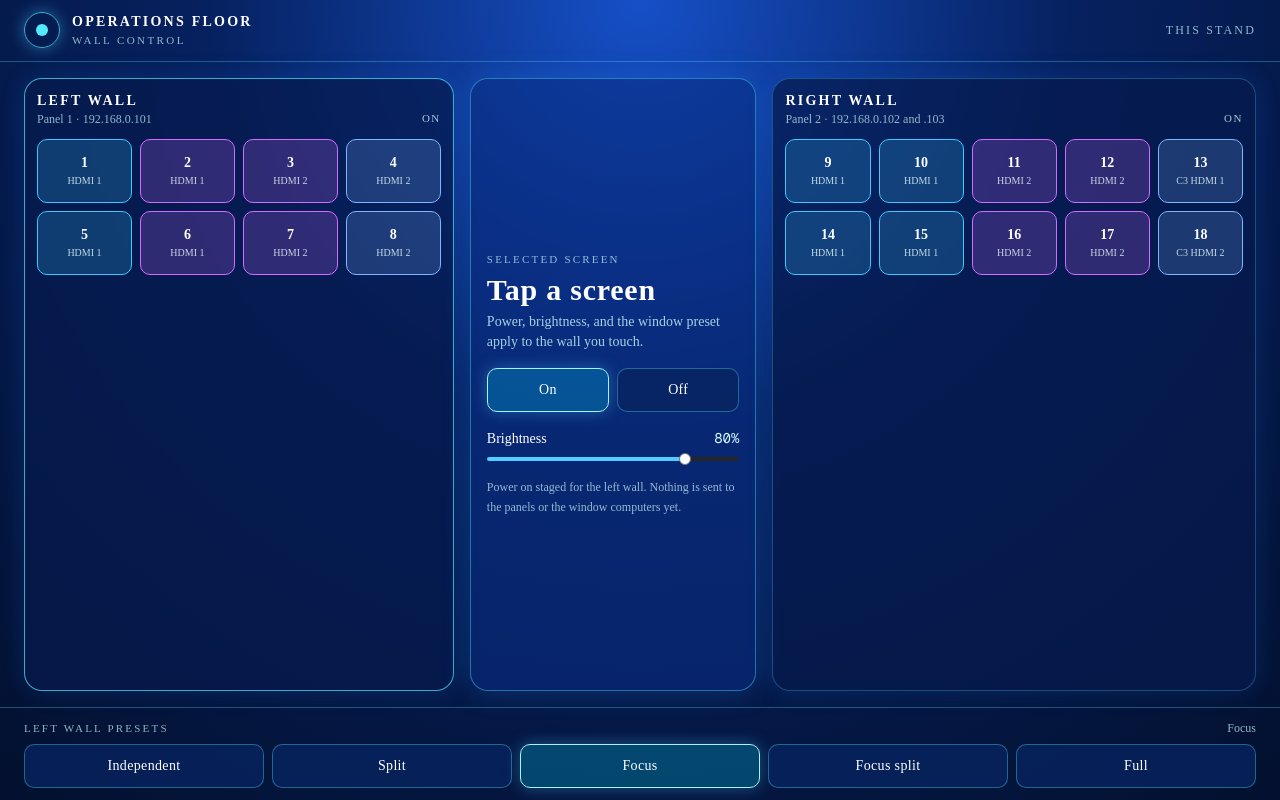
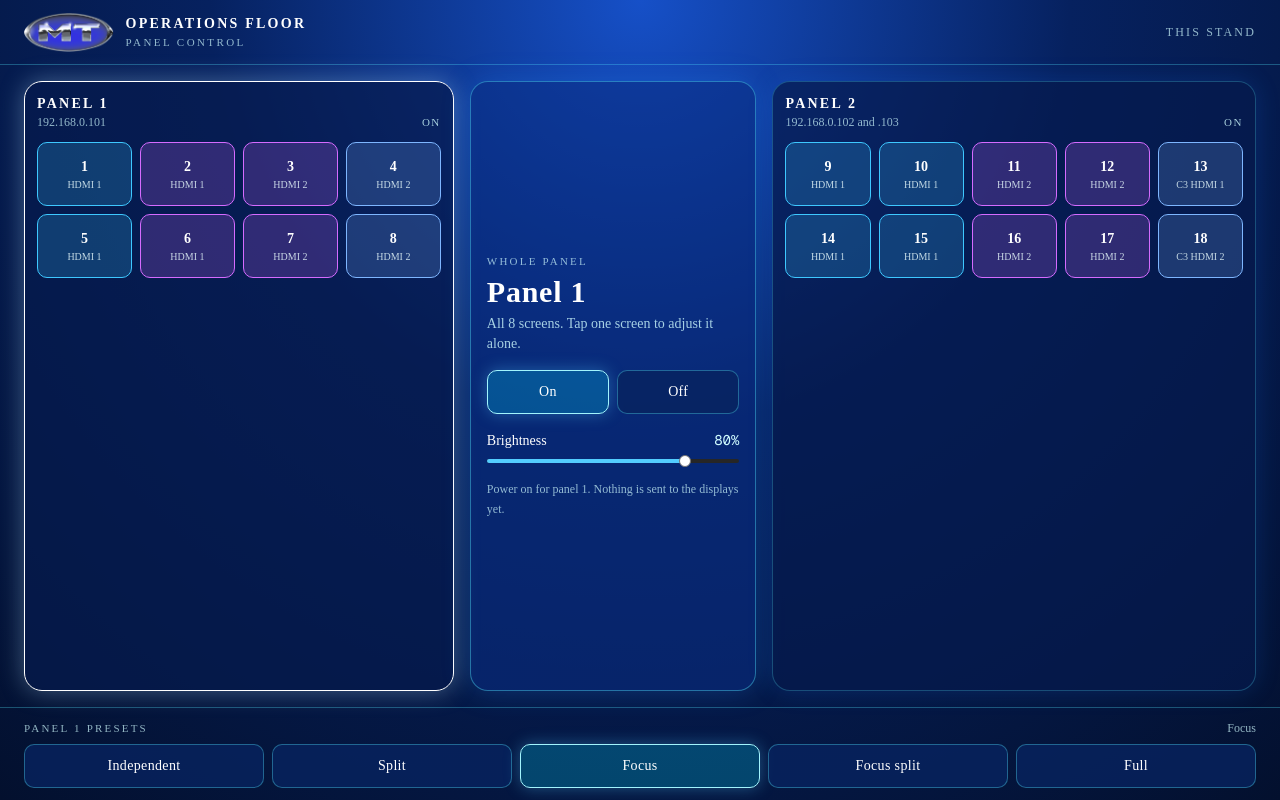
Before and after one commit to r-gismondi/ROC-Panels, a Next.js app in the folder web/: page / in a window 1280 px wide. Built offline with nearby package versions, Linux system fonts and the light colour scheme.

Commit message:
Control one screen or a whole panel, and show the MT logo.
Tapping a screen sets that display. Tapping the panel around the screens sets every screen on it.

Co-authored-by: rodrigo.gismondi <rodrigo.gismondi@mtllc.us>

```diff
--- a/web/components/wall-console.tsx
+++ b/web/components/wall-console.tsx
@@ -3,15 +3,17 @@
 import { useState } from "react"
 import { Slider } from "@/components/ui/slider"
 
-type WallId = 1 | 2
+type PanelId = 1 | 2
 
 type Screen = { id: string; hdmi: string }
 
 type Preset = { id: string; name: string; groups: Record<string, number> }
 
+type Selection = { panel: PanelId; screen: string | "all" }
+
 const GROUP_COLOR = ["#3ec8ff", "#d56bff", "#7eb6ff", "#5eead4", "#f0c27a"]
 
-const WALL_1: Screen[][] = [
+const PANEL_1: Screen[][] = [
   [
     { id: "TV1", hdmi: "HDMI 1" },
     { id: "TV2", hdmi: "HDMI 1" },
@@ -26,7 +28,7 @@ const WALL_1: Screen[][] = [
   ],
 ]
 
-const WALL_2: Screen[][] = [
+const PANEL_2: Screen[][] = [
   [
     { id: "TV9", hdmi: "HDMI 1" },
     { id: "TV10", hdmi: "HDMI 1" },
@@ -52,27 +54,39 @@ function groups(ids: string[], buckets: string[][]): Record<string, number> {
   return map
 }
 
-const IDS1 = WALL_1.flat().map((screen) => screen.id)
-const IDS2 = WALL_2.flat().map((screen) => screen.id)
+const IDS: Record<PanelId, string[]> = {
+  1: PANEL_1.flat().map((screen) => screen.id),
+  2: PANEL_2.flat().map((screen) => screen.id),
+}
 
-const PRESETS: Record<WallId, Preset[]> = {
+const SCREENS = [...PANEL_1.flat(), ...PANEL_2.flat()]
+
+function initialPower() {
+  return Object.fromEntries(SCREENS.map((screen) => [screen.id, true]))
+}
+
+function initialBrightness() {
+  return Object.fromEntries(SCREENS.map((screen) => [screen.id, 80]))
+}
+
+const PRESETS: Record<PanelId, Preset[]> = {
   1: [
-    { id: "independent", name: "Independent", groups: groups(IDS1, IDS1.map((id) => [id])) },
-    { id: "split", name: "Split", groups: groups(IDS1, [["TV1", "TV2", "TV5", "TV6"], ["TV3", "TV4", "TV7", "TV8"]]) },
-    { id: "focus", name: "Focus", groups: groups(IDS1, [["TV1", "TV5"], ["TV2", "TV3", "TV6", "TV7"], ["TV4", "TV8"]]) },
+    { id: "independent", name: "Independent", groups: groups(IDS[1], IDS[1].map((id) => [id])) },
+    { id: "split", name: "Split", groups: groups(IDS[1], [["TV1", "TV2", "TV5", "TV6"], ["TV3", "TV4", "TV7", "TV8"]]) },
+    { id: "focus", name: "Focus", groups: groups(IDS[1], [["TV1", "TV5"], ["TV2", "TV3", "TV6", "TV7"], ["TV4", "TV8"]]) },
     {
       id: "focus-split",
       name: "Focus split",
-      groups: groups(IDS1, [["TV1"], ["TV5"], ["TV2", "TV3", "TV6", "TV7"], ["TV4"], ["TV8"]]),
+      groups: groups(IDS[1], [["TV1"], ["TV5"], ["TV2", "TV3", "TV6", "TV7"], ["TV4"], ["TV8"]]),
     },
-    { id: "full", name: "Full", groups: groups(IDS1, [IDS1]) },
+    { id: "full", name: "Full", groups: groups(IDS[1], [IDS[1]]) },
   ],
   2: [
-    { id: "independent", name: "Independent", groups: groups(IDS2, IDS2.map((id) => [id])) },
+    { id: "independent", name: "Independent", groups: groups(IDS[2], IDS[2].map((id) => [id])) },
     {
       id: "dual-1",
       name: "Dual focus 1",
-      groups: groups(IDS2, [
+      groups: groups(IDS[2], [
         ["TV9", "TV10", "TV14", "TV15"],
         ["TV11", "TV16"],
         ["TV12", "TV13", "TV17", "TV18"],
@@ -81,7 +95,7 @@ const PRESETS: Record<WallId, Preset[]> = {
     {
       id: "dual-2",
       name: "Dual focus 2",
-      groups: groups(IDS2, [
+      groups: groups(IDS[2], [
         ["TV9", "TV10", "TV14", "TV15"],
         ["TV11", "TV12", "TV16", "TV17"],
         ["TV13", "TV18"],
@@ -90,75 +104,99 @@ const PRESETS: Record<WallId, Preset[]> = {
     {
       id: "dual-3",
       name: "Dual focus 3",
-      groups: groups(IDS2, [
+      groups: groups(IDS[2], [
         ["TV9", "TV14"],
         ["TV10", "TV11", "TV15", "TV16"],
         ["TV12", "TV13", "TV17", "TV18"],
       ]),
     },
-    { id: "full", name: "Full", groups: groups(IDS2, [IDS2]) },
+    { id: "full", name: "Full", groups: groups(IDS[2], [IDS[2]]) },
   ],
 }
 
 export function WallConsole() {
-  const [wall, setWall] = useState<WallId>(1)
-  const [selected, setSelected] = useState<string | null>(null)
-  const [preset, setPreset] = useState<Record<WallId, string>>({ 1: "focus", 2: "dual-2" })
-  const [power, setPower] = useState<Record<WallId, boolean>>({ 1: true, 2: true })
-  const [brightness, setBrightness] = useState<Record<WallId, number>>({ 1: 80, 2: 80 })
+  const [selection, setSelection] = useState<Selection>({ panel: 1, screen: "all" })
+  const [preset, setPreset] = useState<Record<PanelId, string>>({ 1: "focus", 2: "dual-2" })
+  const [power, setPower] = useState<Record<string, boolean>>(initialPower)
+  const [brightness, setBrightness] = useState<Record<string, number>>(initialBrightness)
 
-  const screens = wall === 1 ? WALL_1.flat() : WALL_2.flat()
-  const current = screens.find((screen) => screen.id === selected) ?? null
-  const activePreset = PRESETS[wall].find((item) => item.id === preset[wall]) ?? PRESETS[wall][0]
+  const panel = selection.panel
+  const targets = selection.screen === "all" ? IDS[panel] : [selection.screen]
+  const allOn = targets.every((id) => power[id])
+  const allOff = targets.every((id) => !power[id])
+  const brightnessValues = targets.map((id) => brightness[id])
+  const sameBrightness = brightnessValues.every((value) => value === brightnessValues[0])
+  const shownBrightness = sameBrightness
+    ? brightnessValues[0]
+    : Math.round(brightnessValues.reduce((sum, value) => sum + value, 0) / brightnessValues.length)
+  const activePreset = PRESETS[panel].find((item) => item.id === preset[panel]) ?? PRESETS[panel][0]
+  const current = selection.screen === "all" ? null : SCREENS.find((screen) => screen.id === selection.screen)
 
-  function chooseScreen(nextWall: WallId, id: string) {
-    setWall(nextWall)
-    setSelected(id)
+  function applyPower(on: boolean) {
+    setPower((currentPower) => {
+      const next = { ...currentPower }
+      targets.forEach((id) => {
+        next[id] = on
+      })
+      return next
+    })
+  }
+
+  function applyBrightness(level: number) {
+    setBrightness((currentBrightness) => {
+      const next = { ...currentBrightness }
+      targets.forEach((id) => {
+        next[id] = level
+      })
+      return next
+    })
   }
 
   return (
     <main className="flex min-h-svh flex-col bg-[radial-gradient(circle_at_top,#1650c8_0%,#06215f_42%,#03102e_100%)] text-white">
       <header className="flex items-center justify-between gap-4 border-b border-cyan-300/30 px-4 py-3 sm:px-6">
         <div className="flex items-center gap-3">
-          <span className="grid size-9 place-items-center rounded-full border border-cyan-300/70 shadow-[0_0_16px_rgba(80,200,255,0.45)]">
-            <span className="size-3 rounded-full bg-cyan-300" />
-          </span>
+          <img src="/mt-logo.png" alt="MT" className="h-10 w-auto" />
           <div>
             <p className="text-sm font-semibold tracking-[0.16em]">OPERATIONS FLOOR</p>
-            <p className="text-[11px] tracking-[0.22em] text-cyan-100/70">WALL CONTROL</p>
+            <p className="text-[11px] tracking-[0.22em] text-cyan-100/70">PANEL CONTROL</p>
           </div>
         </div>
         <p className="hidden text-xs tracking-[0.18em] text-cyan-100/70 sm:block">THIS STAND</p>
       </header>
 
       <section className="grid flex-1 gap-4 px-4 py-4 lg:grid-cols-[1.2fr_0.8fr_1.35fr] lg:px-6">
-        <Wall
-          title="Left wall"
-          detail="Panel 1 · 192.168.0.101"
-          rows={WALL_1}
+        <PanelFrame
+          panel={1}
+          title="Panel 1"
+          detail="192.168.0.101"
+          rows={PANEL_1}
           preset={PRESETS[1].find((item) => item.id === preset[1])!}
-          active={wall === 1}
-          selected={selected}
-          powered={power[1]}
-          onSelect={(id) => chooseScreen(1, id)}
+          selection={selection}
+          power={power}
+          onSelect={setSelection}
         />
 
         <div className="flex flex-col justify-center gap-4 rounded-2xl border border-cyan-300/40 bg-[#0a2f86]/55 p-4 shadow-[0_0_28px_rgba(40,140,255,0.25)]">
           <div>
-            <p className="text-[11px] tracking-[0.2em] text-cyan-100/70">SELECTED SCREEN</p>
-            <h1 className="mt-1 text-3xl font-semibold tracking-wide">{current ? current.id : "Tap a screen"}</h1>
+            <p className="text-[11px] tracking-[0.2em] text-cyan-100/70">
+              {selection.screen === "all" ? "WHOLE PANEL" : "ONE SCREEN"}
+            </p>
+            <h1 className="mt-1 text-3xl font-semibold tracking-wide">
+              {selection.screen === "all" ? `Panel ${panel}` : current?.id}
+            </h1>
             <p className="mt-1 text-sm text-cyan-100/80">
-              {current
-                ? `${wall === 1 ? "Left wall" : "Right wall"} · ${current.hdmi}`
-                : "Power, brightness, and the window preset apply to the wall you touch."}
+              {selection.screen === "all"
+                ? `All ${targets.length} screens. Tap one screen to adjust it alone.`
+                : `${current?.hdmi}. Tap the panel around the screens to adjust all of them.`}
             </p>
           </div>
 
           <div className="grid grid-cols-2 gap-2">
-            <GlowButton active={power[wall]} onClick={() => setPower((value) => ({ ...value, [wall]: true }))}>
+            <GlowButton active={allOn} onClick={() => applyPower(true)}>
               On
             </GlowButton>
-            <GlowButton active={!power[wall]} tone="alert" onClick={() => setPower((value) => ({ ...value, [wall]: false }))}>
+            <GlowButton active={allOff} tone="alert" onClick={() => applyPower(false)}>
               Off
             </GlowButton>
           </div>
@@ -166,51 +204,46 @@ export function WallConsole() {
           <div>
             <div className="mb-2 flex items-baseline justify-between text-sm">
               <span>Brightness</span>
-              <span className="font-mono text-cyan-100">{brightness[wall]}%</span>
+              <span className="font-mono text-cyan-100">{sameBrightness ? `${shownBrightness}%` : "Mixed"}</span>
             </div>
             <Slider
               min={0}
               max={100}
-              value={[brightness[wall]]}
-              onValueChange={(value) => {
-                const next = Array.isArray(value) ? value[0] : value
-                setBrightness((current) => ({ ...current, [wall]: next }))
-              }}
+              value={[shownBrightness]}
+              onValueChange={(value) => applyBrightness(Array.isArray(value) ? value[0] : value)}
               aria-label="Brightness"
             />
           </div>
 
           <p className="text-xs leading-5 text-cyan-100/70">
-            {power[wall] ? "Power on" : "Power off"} staged for the {wall === 1 ? "left" : "right"} wall.
-            Nothing is sent to the panels or the window computers yet.
+            {allOn ? "Power on" : allOff ? "Power off" : "Power is mixed"} for{" "}
+            {selection.screen === "all" ? `panel ${panel}` : current?.id}. Nothing is sent to the displays yet.
           </p>
         </div>
 
-        <Wall
-          title="Right wall"
-          detail="Panel 2 · 192.168.0.102 and .103"
-          rows={WALL_2}
+        <PanelFrame
+          panel={2}
+          title="Panel 2"
+          detail="192.168.0.102 and .103"
+          rows={PANEL_2}
           preset={PRESETS[2].find((item) => item.id === preset[2])!}
-          active={wall === 2}
-          selected={selected}
-          powered={power[2]}
-          onSelect={(id) => chooseScreen(2, id)}
+          selection={selection}
+          power={power}
+          onSelect={setSelection}
         />
       </section>
 
       <footer className="border-t border-cyan-300/30 px-4 py-3 sm:px-6">
         <div className="mb-2 flex items-center justify-between gap-3">
-          <p className="text-[11px] tracking-[0.2em] text-cyan-100/70">
-            {wall === 1 ? "LEFT WALL PRESETS" : "RIGHT WALL PRESETS"}
-          </p>
+          <p className="text-[11px] tracking-[0.2em] text-cyan-100/70">PANEL {panel} PRESETS</p>
           <p className="text-xs text-cyan-100/70">{activePreset.name}</p>
         </div>
         <div className="grid grid-cols-2 gap-2 sm:grid-cols-5">
-          {PRESETS[wall].map((item) => (
+          {PRESETS[panel].map((item) => (
             <GlowButton
               key={item.id}
-              active={item.id === preset[wall]}
-              onClick={() => setPreset((current) => ({ ...current, [wall]: item.id }))}
+              active={item.id === preset[panel]}
+              onClick={() => setPreset((currentPreset) => ({ ...currentPreset, [panel]: item.id }))}
             >
               {item.name}
             </GlowButton>
@@ -221,29 +254,35 @@ export function WallConsole() {
   )
 }
 
-function Wall({
+function PanelFrame({
+  panel,
   title,
   detail,
   rows,
   preset,
-  active,
-  selected,
-  powered,
+  selection,
+  power,
   onSelect,
 }: {
+  panel: PanelId
   title: string
   detail: string
   rows: Screen[][]
   preset: Preset
-  active: boolean
-  selected: string | null
-  powered: boolean
-  onSelect: (id: string) => void
+  selection: Selection
+  power: Record<string, boolean>
+  onSelect: (selection: Selection) => void
 }) {
+  const ids = rows.flat().map((screen) => screen.id)
+  const whole = selection.panel === panel && selection.screen === "all"
+  const allOn = ids.every((id) => power[id])
+  const allOff = ids.every((id) => !power[id])
+
   return (
     <section
-      className={`rounded-2xl border bg-[#071a4d]/70 p-3 shadow-[0_0_24px_rgba(30,120,255,0.18)] ${
-        active ? "border-cyan-300/70" : "border-cyan-300/25"
+      onClick={() => onSelect({ panel, screen: "all" })}
+      className={`cursor-pointer rounded-2xl border bg-[#071a4d]/70 p-3 shadow-[0_0_24px_rgba(30,120,255,0.18)] ${
+        whole ? "border-white shadow-[0_0_24px_rgba(180,230,255,0.35)]" : selection.panel === panel ? "border-cyan-300/70" : "border-cyan-300/25"
       }`}
     >
       <div className="mb-3 flex items-end justify-between gap-2">
@@ -251,7 +290,7 @@ function Wall({
           <h2 className="text-sm font-semibold tracking-[0.16em] uppercase">{title}</h2>
           <p className="text-xs text-cyan-100/70">{detail}</p>
         </div>
-        <span className="text-[11px] tracking-[0.14em] text-cyan-100/80">{powered ? "ON" : "OFF"}</span>
+        <span className="text-[11px] tracking-[0.14em] text-cyan-100/80">{allOn ? "ON" : allOff ? "OFF" : "MIXED"}</span>
       </div>
       <div className="flex flex-col gap-2">
         {rows.map((row) => (
@@ -259,16 +298,20 @@ function Wall({
             {row.map((screen) => {
               const group = preset.groups[screen.id] ?? 0
               const color = GROUP_COLOR[group % GROUP_COLOR.length]
-              const isSelected = selected === screen.id
+              const isSelected = selection.screen === screen.id
+              const on = power[screen.id]
               return (
                 <button
                   key={screen.id}
                   type="button"
-                  onClick={() => onSelect(screen.id)}
+                  onClick={(event) => {
+                    event.stopPropagation()
+                    onSelect({ panel, screen: screen.id })
+                  }}
                   className="min-h-16 rounded-lg border px-1 py-2 text-center transition"
                   style={{
                     borderColor: isSelected ? "#ffffff" : color,
-                    background: powered ? `${color}33` : "rgba(0,0,0,0.35)",
+                    background: on ? `${color}33` : "rgba(0,0,0,0.45)",
                     boxShadow: isSelected ? `0 0 16px ${color}` : undefined,
                   }}
                 >
```
Also changed, not shown: web/public/mt-logo.png (added).
